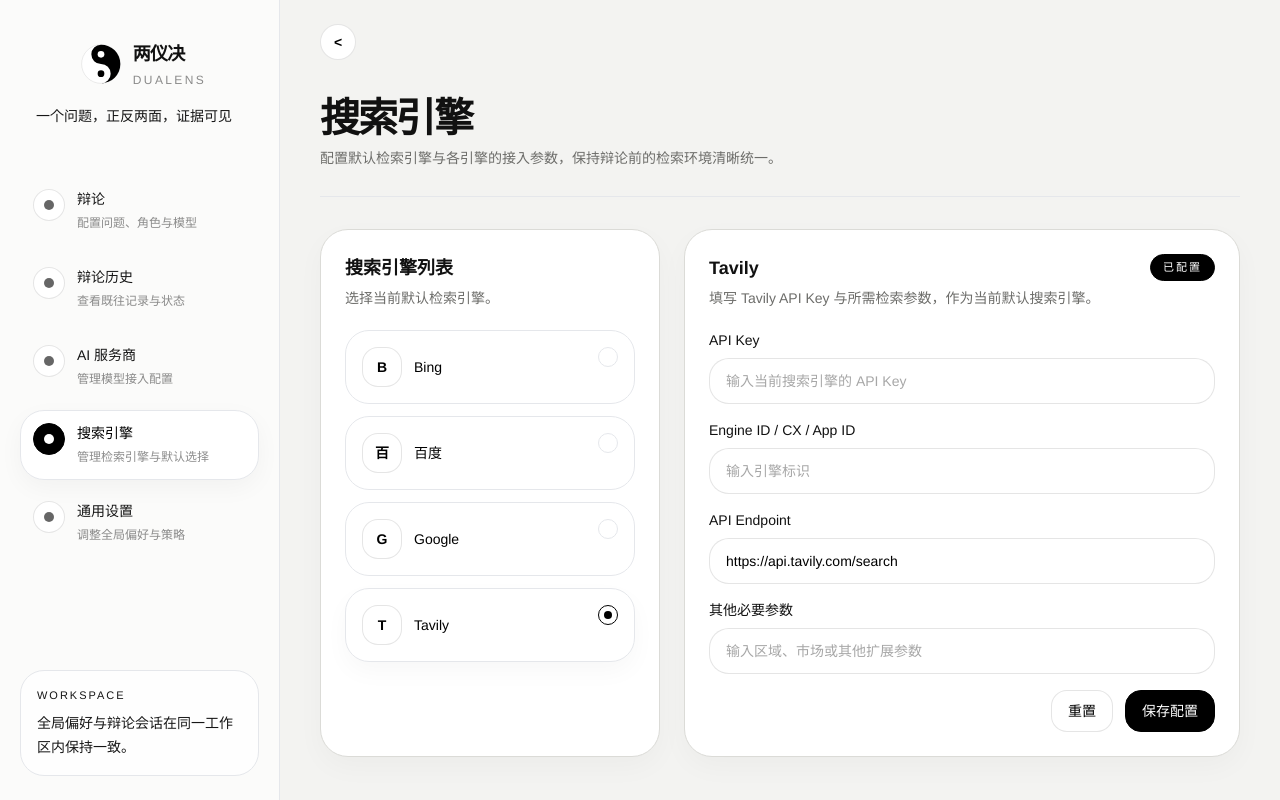
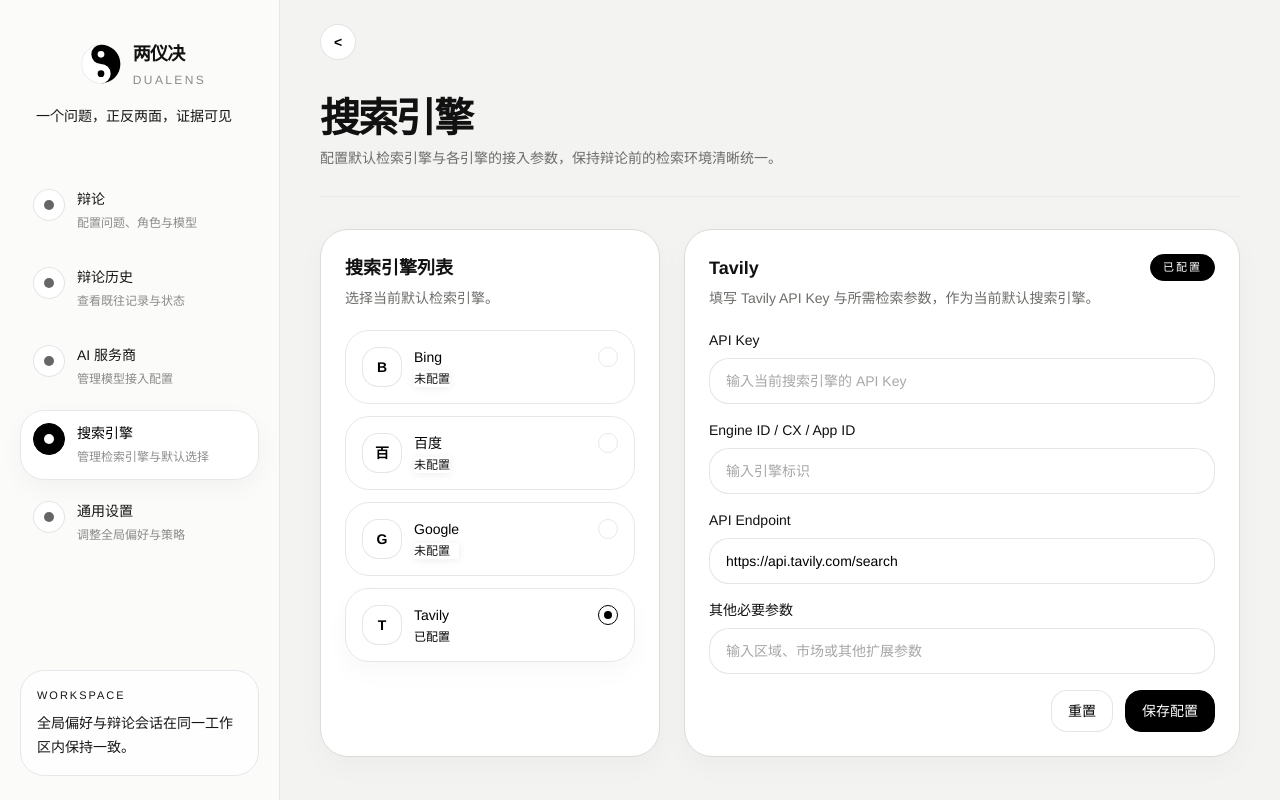
Before and after one commit to zijian-ai-projects/Projects, a Next.js app in the folder dualens/: page /search-engines in a window 1280 px wide. Built offline with nearby package versions, Linux system fonts and the light colour scheme.

Commit message:
feat: restore compact config status hints

```diff
--- a/dualens/src/app/(workspace)/providers/page.tsx
+++ b/dualens/src/app/(workspace)/providers/page.tsx
@@ -88,6 +88,8 @@
                 <SelectionCardItem
                   key={provider.id}
                   name={provider.name}
+                  configured={provider.configured}
+                  statusLabel={provider.configured ? providerCopy.configured : providerCopy.unconfigured}
                   active={provider.id === selectedProviderId}
                   icon={provider.icon}
                   tabIndex={itemProps.tabIndex}
--- a/dualens/src/app/(workspace)/search-engines/page.tsx
+++ b/dualens/src/app/(workspace)/search-engines/page.tsx
@@ -59,6 +59,8 @@
                 <SelectionCardItem
                   key={engine.id}
                   name={engine.name}
+                  configured={engine.configured}
+                  statusLabel={engine.configured ? searchCopy.configured : searchCopy.unconfigured}
                   active={engine.id === selectedEngineId}
                   icon={engine.icon}
                   tabIndex={itemProps.tabIndex}
--- a/dualens/src/components/common/selection-card-item.tsx
+++ b/dualens/src/components/common/selection-card-item.tsx
@@ -7,6 +7,8 @@
 
 export function SelectionCardItem({
   name,
+  configured,
+  statusLabel,
   active,
   icon,
   tabIndex,
@@ -15,6 +17,8 @@
   buttonRef
 }: {
   name: string;
+  configured: boolean;
+  statusLabel: string;
   active: boolean;
   icon: ReactNode;
   tabIndex: number;
@@ -56,6 +60,16 @@
         </span>
         <span>
           <span id={nameId} className="block text-sm font-medium text-black">{name}</span>
+          <span
+            className={[
+              "mt-1 block text-xs",
+              configured
+                ? "font-medium text-black"
+                : "text-black/36 shadow-[0_1px_8px_rgba(0,0,0,0.08)]"
+            ].join(" ")}
+          >
+            {statusLabel}
+          </span>
         </span>
       </span>
     </button>
```
Also changed, not shown: 2 other files (tests, documents, lock files or other folders).
